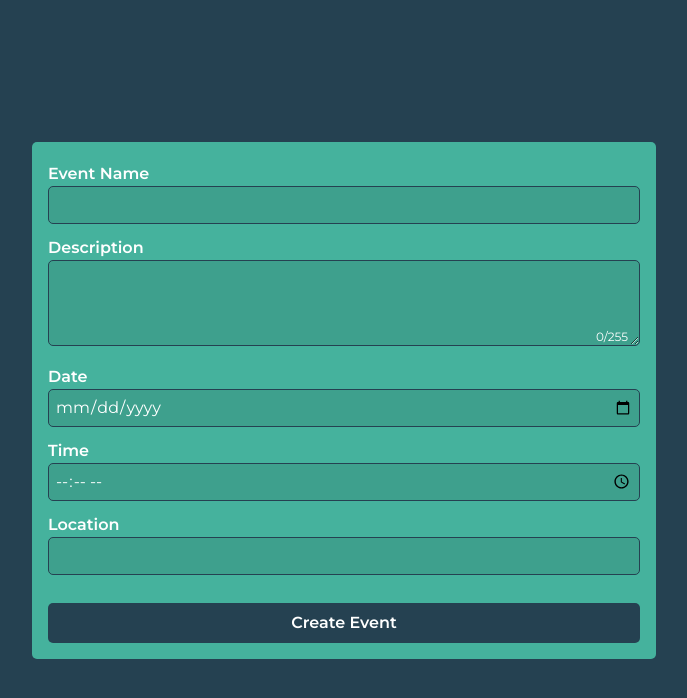
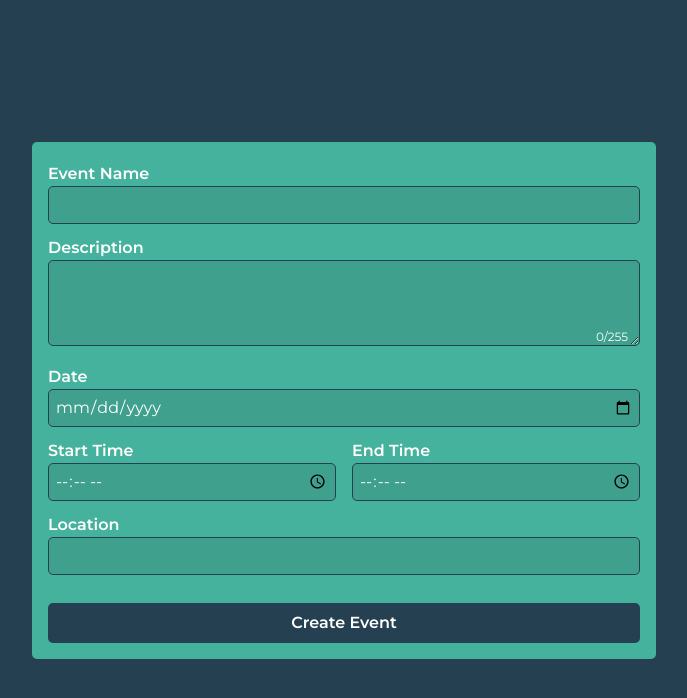
Before and after one commit to Parum-Lucis/csswengS16chai, a React (Vite) app: page /create-event in a window 1280 px wide. Shown: the top 698 px of the page, without its empty margins (296-983 px from the left). Built offline with nearby package versions, Linux system fonts and the light colour scheme; no server answers.

Commit message:
Edit: Start and End time

```diff
--- a/src/routes/EventCreation.tsx
+++ b/src/routes/EventCreation.tsx
@@ -111,21 +111,36 @@ return (
               id="date"
               name="date"
               type="date"
-              className="input-text w-full"
+              className="appearance-none input-text w-full"
               required
             />
           </div>
-          <div>
+          <div className="flex flex-col sm:flex-row gap-4">
+            <div className="flex flex-col w-full sm:w-1/2">
               <label htmlFor="time" className="text-white font-[Montserrat] font-semibold">
-              Time
+                Start Time
               </label>
               <input
                 id="time"
                 name="time"
                 type="time"
-              className="input-text w-full"
+                className="appearance-none input-text w-full"
                 required
               />
+            </div>
+
+            <div className="flex flex-col w-full sm:w-1/2">
+              <label htmlFor="time" className="text-white font-[Montserrat] font-semibold size-1/2">
+                End Time
+              </label>
+              <input
+                id="time"
+                name="time"
+                type="time"
+                className="appearance-none input-text w-full"
+                required
+              />
+            </div>
           </div>
           <div>
             <label htmlFor="location" className="text-white font-[Montserrat] font-semibold">
```
Lines whose indentation alone changed are shown as unchanged.
